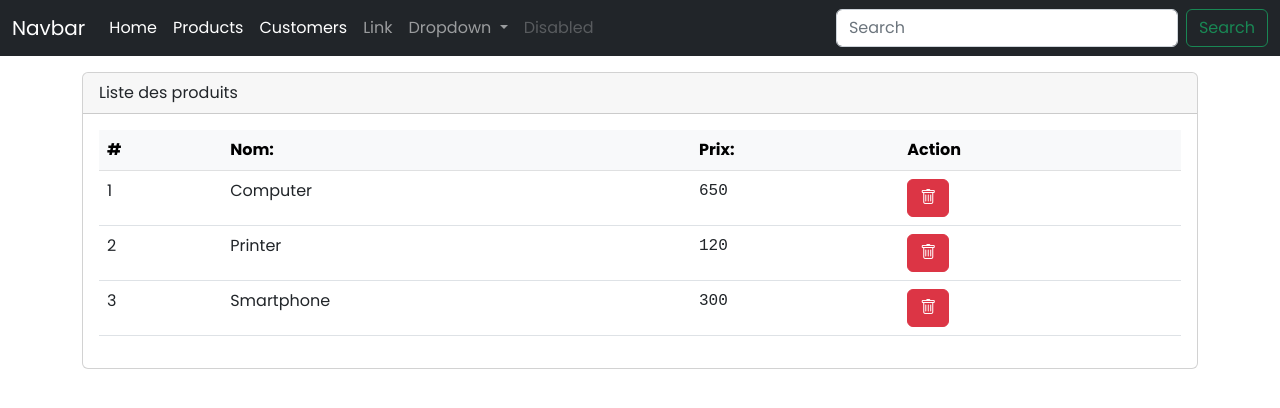
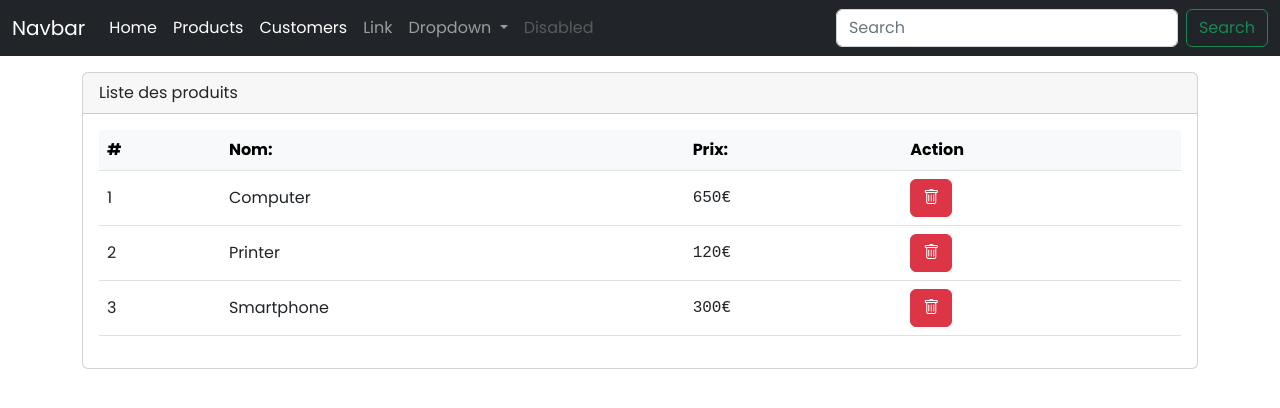
Before and after one commit to awiya/full-front-catalog, an Angular app: page /products in a window 1280 px wide. Shown: the top 408 px of the page. Built offline with nearby package versions, Linux system fonts and the light colour scheme.

Commit message:
Ajout des Services et des Observables

```diff
--- /dev/null
+++ b/src/app/model/product.model.ts
@@ -0,0 +1,5 @@
+export interface Product {
+  id: number;
+  name: string;
+  price: number;
+}
--- a/src/app/products/products.component.html
+++ b/src/app/products/products.component.html
@@ -1,8 +1,11 @@
 <div class="container mt-3 popi">
-    <div class="card">
+    <ng-template #errorTemplate>
+        <div class="alert alert-danger mt-3 text-danger">{{errorMessage}}</div>
+    </ng-template>
+    <div class="card" *ngIf="products; else errorTemplate">
         <div class="card-header">Liste des produits</div>
         <div class="card-body">
-            <table class="table table-hover">
+            <table class="table table-hover align-middle">
                 <thead class="table-light">
                     <tr>
                         <th>#</th>
@@ -15,7 +18,7 @@
                     <tr *ngFor="let p of products">
                         <td>{{p.id}}</td>
                         <td>{{p.name}}</td>
-                        <td class="mono">{{p.price}}</td>
+                        <td class="mono">{{p.price}}€</td>
                         <td>
                             <button (click)="handleDeleteProduct(p)" class="btn btn-danger">
                                 <i class="bi bi-trash"></i>
--- a/src/app/products/products.component.ts
+++ b/src/app/products/products.component.ts
@@ -1,4 +1,6 @@
 import { Component, OnInit } from '@angular/core';
+import { Product } from '../model/product.model';
+import { ProductService } from '../services/product.service';
 
 @Component({
   selector: 'app-products',
@@ -6,20 +8,34 @@ import { Component, OnInit } from '@angular/core';
   styleUrls: ['./products.component.css'],
 })
 export class ProductsComponent implements OnInit {
-  products: Array<any>;
+  products: Product[];
+  errorMessage: string;
 
-  constructor() {}
+  constructor(private productService: ProductService) {}
 
   ngOnInit(): void {
-    this.products = [
-      { id: 1, name: 'Computer', price: 650 },
-      { id: 2, name: 'Printer', price: 120 },
-      { id: 3, name: 'Smartphone', price: 300 },
-    ];
+    this.handleGetAllProducts();
   }
 
-  handleDeleteProduct(p: any) {
-    let index = this.products.indexOf(p);
-    this.products.splice(index, 1);
+  handleGetAllProducts() {
+    this.productService.getAllProducts().subscribe({
+      next: (data) => {
+        this.products = data;
+      },
+      error: (err) => {
+        this.errorMessage = err;
+      },
+    });
+  }
+
+  handleDeleteProduct(p: Product) {
+    let conf = confirm('Êtes-vous sûr de vouloir supprimer cela?');
+    if (conf == false) return;
+    this.productService.deleteProduct(p.id).subscribe({
+      next: (data) => {
+        let index = this.products.indexOf(p);
+        this.products.splice(index, 1);
+      },
+    });
   }
 }
--- /dev/null
+++ b/src/app/services/product.service.ts
@@ -0,0 +1,27 @@
+import { Injectable } from '@angular/core';
+import { Observable, of } from 'rxjs';
+import { Product } from '../model/product.model';
+
+@Injectable({
+  providedIn: 'root',
+})
+export class ProductService {
+  private products: Product[];
+
+  constructor() {
+    this.products = [
+      { id: 1, name: 'Computer', price: 650 },
+      { id: 2, name: 'Printer', price: 120 },
+      { id: 3, name: 'Smartphone', price: 300 },
+    ];
+  }
+
+  getAllProducts(): Observable<Product[]> {
+    return of(this.products);
+  }
+
+  deleteProduct(idToDelete: number): Observable<boolean> {
+    this.products = this.products.filter((p) => p.id != idToDelete);
+    return of(true);
+  }
+}
```
Also changed, not shown: 1 other file (tests, documents, lock files or other folders).
